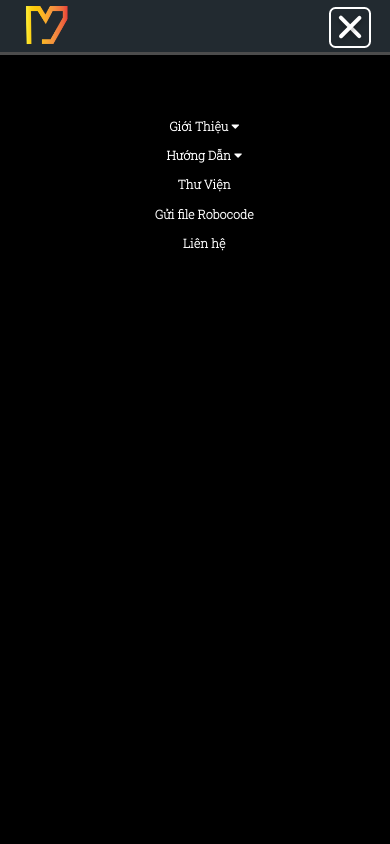
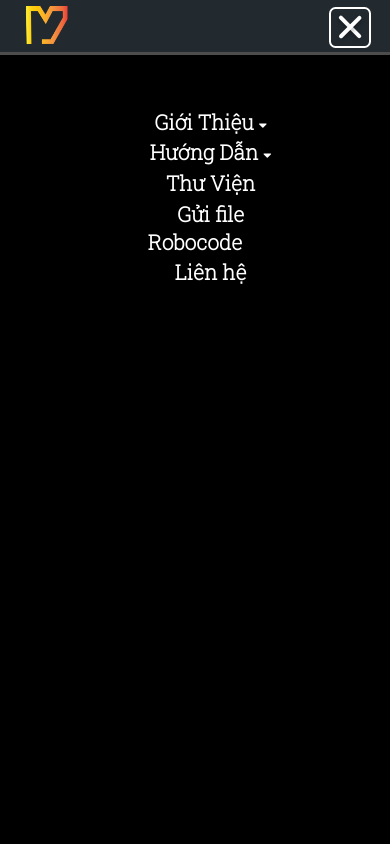
Before and after one commit to OU-MPC/Robocode2021, a plain HTML site: page AboutRobocode.html in a window 390 px wide. Both pictures are taken after a click on the element 349 px from the left and 27 px from the top of the page. Shown: the top 844 px of the page. Drawn offline with Linux system fonts and the light colour scheme.

Commit message:
Add files via upload

```diff
--- a/main.css
+++ b/main.css
@@ -311,8 +311,9 @@ header.scrolling-active .navbar-Right__dropdown2 li a:hover,
     .navbar-Right__item,
     .navbar-Right__dropdown li a,
     .navbar-Right__dropdown2 li a{
+        margin-top: 0.95em;
         width: 100%;
-        font-size: 1em;
+        font-size: 1.6em;
         color: var(--text-color);
     }
 
@@ -332,19 +333,18 @@ header.scrolling-active .navbar-Right__dropdown2 li a:hover,
         transition: .5s;
     }
 
-
-    .navbar-Right li,
-    .navbar-Right__dropdown li a,
-    .navbar-Right__dropdown2 li a{
-        margin-top: 0.95em;
-    }
-
     .navbar-Right__dropdown li,
     .navbar-Right__dropdown2 li{
+        margin-top: .5em;
         margin-left: 5em;
         text-align: left;
     }
 
+    .navbar-Right__dropdown li:first-child,
+    .navbar-Right__dropdown2 li:first-child{
+        margin-top: 1em;
+
+    }
 
 
     div.navbar-btn{
@@ -379,12 +379,4 @@ header.scrolling-active .navbar-Right__dropdown2 li a:hover,
         letter-spacing: 0.1em;
         font-size: 3em;
     }
-
-    .navbar-Right__item,
-    .navbar-Right__dropdown li a,
-    .navbar-Right__dropdown2 li a{
-        width: 100%;
-        font-size: 0.95em;
-        color: var(--text-color);
-    }
-  }
+}
--- a/paragraph.css
+++ b/paragraph.css
@@ -79,9 +79,6 @@
 
 @media (max-width: 900px)
 {
-    .container{
-        width: 95%;
-    }
 
     .paragraph-image{
         max-width: 100%;
```
